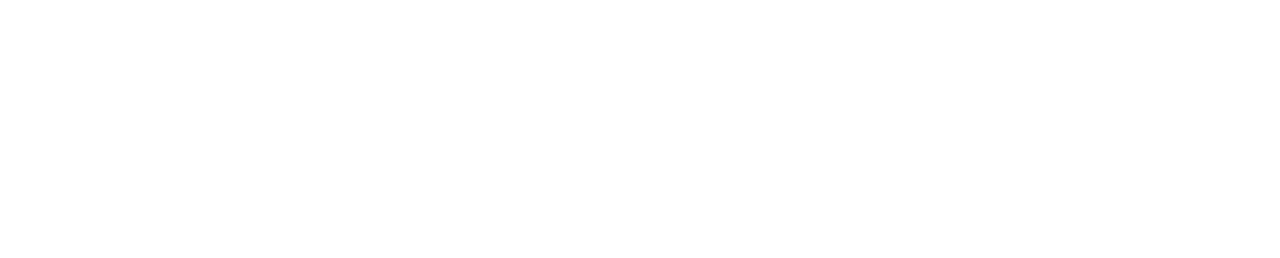
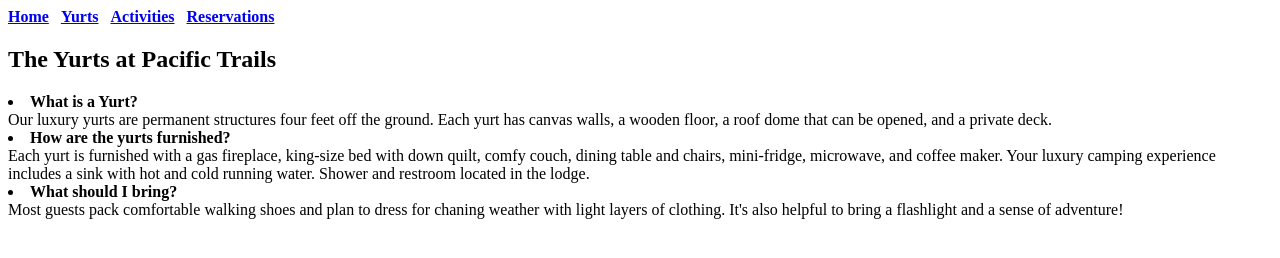
Before and after one commit to Yxxsung/Chapter-2-Resort, a plain HTML site: page yurts.html in a window 1280 px wide. Drawn offline with Linux system fonts and the light colour scheme.

Commit message:
Yurts Page Done

```diff
--- a/yurts.html
+++ b/yurts.html
@@ -1,3 +1,31 @@
 
 
 <!DOCUTYPE html>
+<html lang="en">
+    <title>
+        Pacific Trails Resort :: Yurts
+    </title>
+    <nav>
+        <b><a href="index.html">Home</a></b> &nbsp;
+        <b><a href="yurts.html">Yurts</a></b> &nbsp;
+        <b><a href="activities.html">Activities</a></b> &nbsp;
+        <b><a href="Reservations.html">Reservations</a></b> &nbsp;
+    </nav>
+    <head>
+
+    </head>
+    <main>
+        <h2>
+            The Yurts at Pacific Trails
+        </h2>
+        <dl>
+            <li><strong>What is a Yurt?</strong><br>Our luxury yurts are permanent structures four feet off the
+            ground. Each yurt has canvas walls, a wooden floor, a roof dome that can be opened, and a private deck.<br></li>
+            <li><strong>How are the yurts furnished?</strong><br>Each yurt is furnished with a gas fireplace, king-size bed
+            with down quilt, comfy couch, dining table and chairs, mini-fridge, microwave, and coffee maker. Your luxury
+            camping experience includes a sink with hot and cold running water. Shower and restroom located in the lodge.<br></li>
+            <li><strong>What should I bring?</strong><br> Most guests pack comfortable walking shoes and plan to dress for
+             chaning weather with light layers of clothing. It's also helpful to bring a flashlight and a sense of adventure!<br></li>
+        </dl>
+    </main>
+</html>
```
